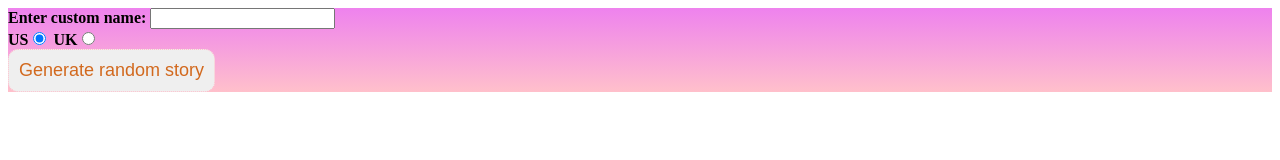
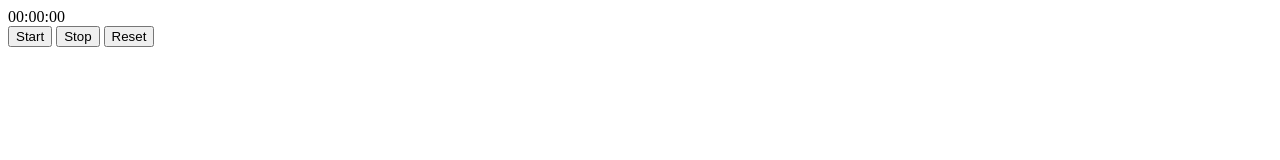
Before and after one commit to ragulpalanisamy/js-playground, a plain HTML site: page projects.html in a window 1280 px wide. Drawn offline with Linux system fonts and the light colour scheme.

Commit message:
initial commit

```diff
--- a/projects.html
+++ b/projects.html
@@ -130,7 +130,8 @@
     <button id="questionButton">ASK ME ANYTHING </button>
   </div>
  -->
- <form action="" method="post">
+
+ <!-- <form action="" method="post">
   <div class="container">
     <div>
       <label for="customname">Enter custom name:</label>
@@ -145,6 +146,16 @@
     </div>
 
     <p class="story"></p>
- <script src="projects.js"></script>
+  -->
+
+  <div id="container">
+  <div id="showTime"> <span class="hr">00:</span><span class="mi">00:</span><span class="se">00</span> </div>
+    <button id="start" class="btn">Start</button>
+    <button id="stop" class="btn">Stop</button>
+    <button id="pause" class="btn">Reset</button>
+
+
+  </div>
+  <script src="projects.js"></script>
 </body>
 </html>
```
